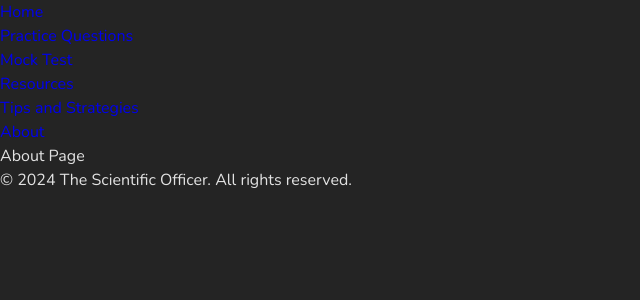
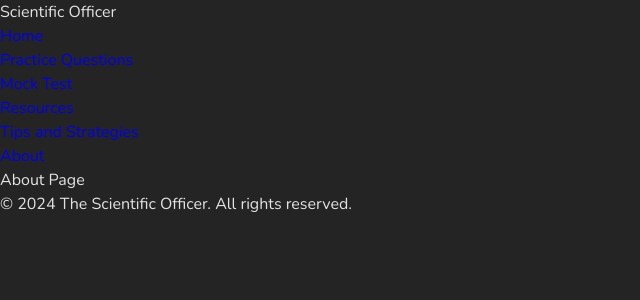
Before and after one commit to Timbar09/the_scientific_officer, a React (Vite) app: page /about in a window 1280 px wide. Shown: the top 300 px of the page, without its empty margins (0-640 px from the left). Built offline with nearby package versions, Linux system fonts and the light colour scheme.

Commit message:
Add Header component for navigation and refactor Layout to use it

```diff
--- /dev/null
+++ b/src/components/Header.tsx
@@ -0,0 +1,30 @@
+import { Link } from "react-router"
+
+const Header = () => {
+    const navLinks = [
+    { name: 'Home', path: '/' },
+    { name: 'Practice Questions', path: '/practice-questions' },
+    { name: 'Mock Test', path: '/mock-test' },
+    { name: 'Resources', path: '/resources' },
+    { name: 'Tips and Strategies', path: '/tips-and-strategies' },
+    { name: 'About', path: '/about' },
+  ]
+
+  return (
+    <header className="header">
+      <div className="header__logo" role="logo">Scientific Officer</div>
+
+      <nav className="header__nav" role="navigation">
+        <ul className="header__nav-list" role="list">
+          {navLinks.map(link => (
+            <li key={link.path} className="header__nav-item" role="listitem">
+              <Link to={link.path} className="header__nav-link">{link.name}</Link>
+            </li>
+          ))}
+        </ul>
+      </nav>
+    </header>
+  )
+}
+
+export default Header
--- a/src/layout/index.tsx
+++ b/src/layout/index.tsx
@@ -1,26 +1,11 @@
-import { Outlet, Link } from "react-router"
+import { Outlet } from "react-router"
+
+import Header from "../components/Header"
 
 const Layout = () => {
-  const navLinks = [
-    { name: 'Home', path: '/' },
-    { name: 'Practice Questions', path: '/practice-questions' },
-    { name: 'Mock Test', path: '/mock-test' },
-    { name: 'Resources', path: '/resources' },
-    { name: 'Tips and Strategies', path: '/tips-and-strategies' },
-    { name: 'About', path: '/about' },
-  ]
-
   return (
     <div className="App">
-      <nav>
-        <ul>
-          {navLinks.map(link => (
-            <li key={link.path}>
-              <Link to={link.path}>{link.name}</Link>
-            </li>
-          ))}
-        </ul>
-      </nav>
+      <Header />
 
       <>
         <Outlet />
```
